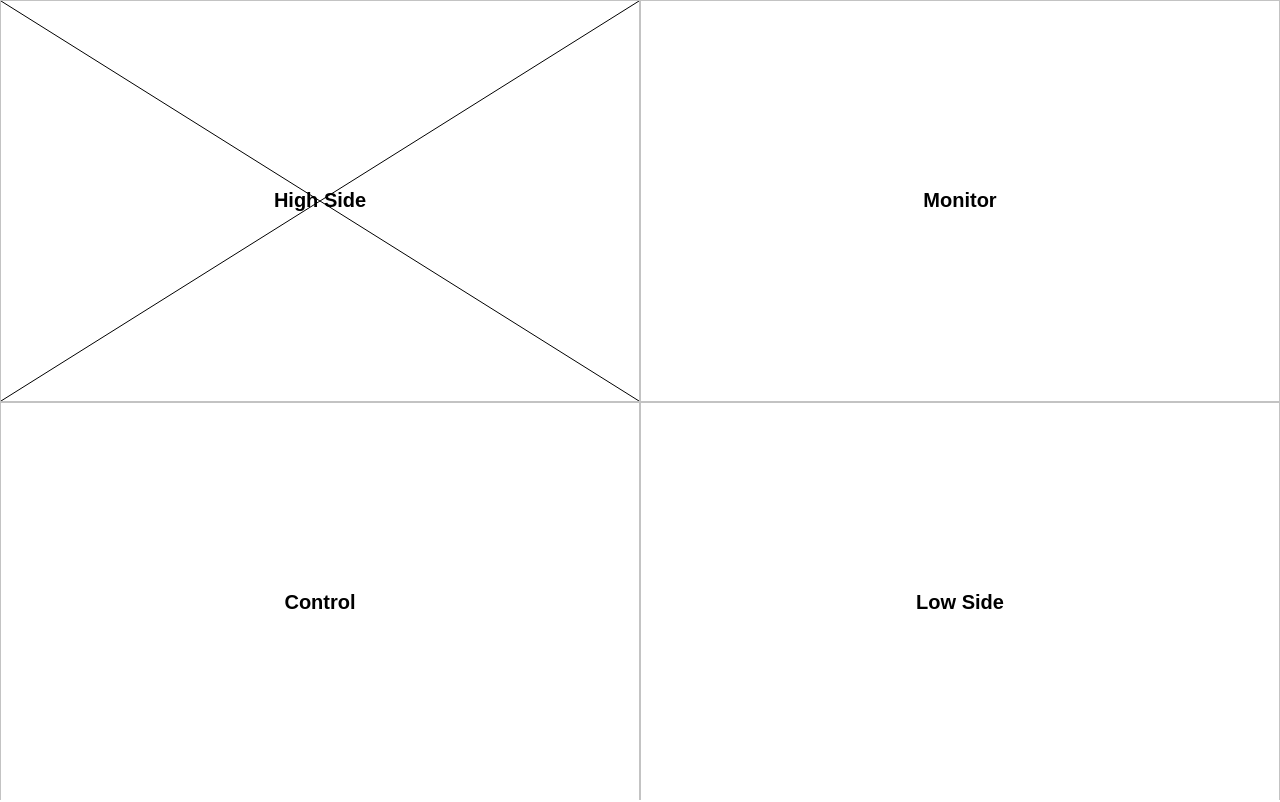
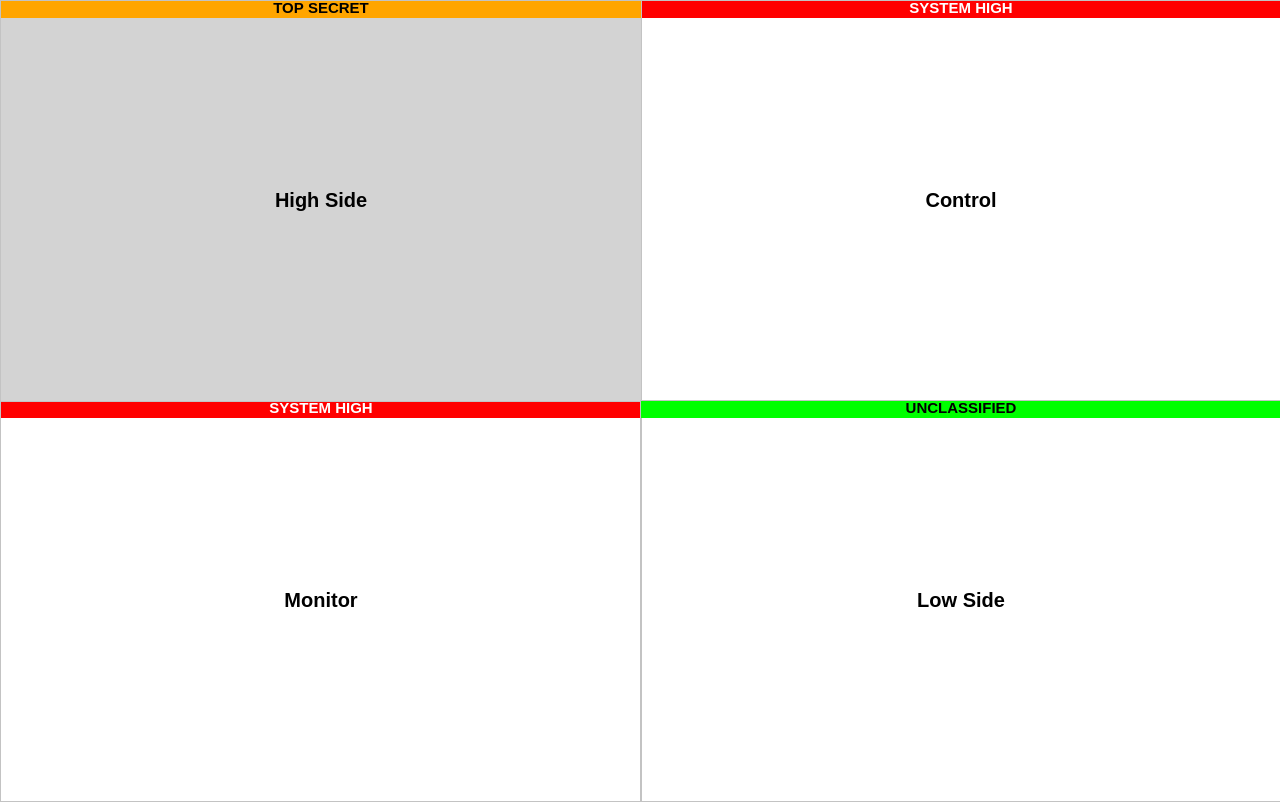
Before and after one commit to jloughry/turingwasright.com, a plain HTML site: page CDS_simulation_environment.html in a window 1280 px wide. Drawn offline with Linux system fonts and the light colour scheme.

Commit message:
classification banners with transparent canvases

```diff
--- a/CDS_simulation_environment.css
+++ b/CDS_simulation_environment.css
@@ -14,4 +14,5 @@ svg {
 canvas {
     border: 1px solid #c3c3c3;
     margin: 0px;
+    position: absolute;
 }
--- a/CDS_simulation_environment.html
+++ b/CDS_simulation_environment.html
@@ -12,18 +12,26 @@ transparent. -->
 <meta name="author" content="Joe Loughry"/>
 <meta name="description" content="CDS Simulation Environment"/>
 <link rel="icon" href="favicon.ico"/>
-<title>CDS Simulation Environment v0.3</title>
+<title>CDS Simulation Environment v0.4</title>
 </head>
 <body>
 <div class="container">
     <canvas id="high_side_canvas">
-        Your web broswer does not support the &lt;canvas&gt; element.
+        Your web browser does not support the &lt;canvas&gt; element.
     </canvas><canvas id="monitoring_canvas">
-        Your web broswer does not support the &lt;canvas&gt; element.
+        Your web browser does not support the &lt;canvas&gt; element.
     </canvas><canvas id="control_canvas">
-        Your web broswer does not support the &lt;canvas&gt; element.
+        Your web browser does not support the &lt;canvas&gt; element.
     </canvas><canvas id="low_side_canvas">
-        Your web broswer does not support the &lt;canvas&gt; element.
+        Your web browser does not support the &lt;canvas&gt; element.
+    </canvas><canvas id="high_side_classification_banner_canvas">
+        Your web browser does not support the &lt;canvas&gt; element.
+    </canvas><canvas id="low_side_classification_banner_canvas">
+        Your web browser does not support the &lt;canvas&gt; element.
+    </canvas><canvas id="control_classification_banner_canvas">
+        Your web browser does not support the &lt;canvas&gt; element.
+    </canvas><canvas id="monitoring_classification_banner_canvas">
+        Your web browser does not support the &lt;canvas&gt; element.
     </canvas>
 </div>
 <script src="CDS_simulation_environment.js">
--- a/CDS_simulation_environment.js
+++ b/CDS_simulation_environment.js
@@ -1,8 +1,65 @@
-function resize_to_fit(canvas_name) {
+function size_and_position(canvas_name) {
     var canvas = document.getElementById(canvas_name);
+    var context = canvas.getContext("2d");
+    var center_x = window.innerWidth / 2;
+    var center_y = window.innerHeight / 2;
 
-    canvas.height = window.innerHeight / 2;
-    canvas.width = window.innerWidth / 2 - 2;
+    // Size the canvas to fit.
+    canvas.width = center_x;
+    canvas.height = center_y;
+
+    // Position the canvas in the window.
+    center_x += "px";
+    center_y += "px";
+
+    // Not defined inside the switch block because needed in this scope.
+    var position_left; // undefined
+    var position_top; // undefined
+
+    switch(canvas_name) {
+        case "high_side_canvas":
+            position_left = "0px";
+            position_top = "0px";
+            context.fillStyle = "lightgrey";
+            context.fillRect(0, 0, canvas.width, canvas.height);
+            canvas.style.zIndex = 1;
+            break;
+        case "high_side_classification_banner_canvas":
+            position_left = "0px";
+            position_top = "0px";
+            canvas.style.zIndex = 99;
+            break;
+        case "low_side_canvas":
+            position_left = center_x;
+            position_top = center_y;
+            break;
+        case "low_side_classification_banner_canvas":
+            position_left = center_x;
+            position_top = center_y;
+            canvas.style.zIndex = 99;
+            break;
+        case "monitoring_canvas":
+            position_left = "0px";
+            position_top = center_y;
+            break;
+        case "monitoring_classification_banner_canvas":
+            position_left = "0px";
+            position_top = center_y;
+            break;
+        case "control_canvas":
+            position_left = center_x;
+            position_top = "0px"
+            break;
+        case "control_classification_banner_canvas":
+            position_left = center_x;
+            position_top = "0px"
+            break;
+        default:
+            alert("incipient wombat yellow");
+            break;
+    }
+    canvas.style.top = position_top;
+    canvas.style.left = position_left;
 }
 
 function label(canvas_name, label) {
@@ -12,26 +69,47 @@ function label(canvas_name, label) {
     context.font = "bold 20px sans-serif";
     context.textBaseline = "middle";
     context.textAlign = "center";
+    context.fillStyle = "black";
     context.fillText(label, canvas.width / 2, canvas.height / 2);
 }
 
-function xOut(canvas_name) {
+function classify(canvas_name, security_label) {
     var canvas = document.getElementById(canvas_name);
     var context = canvas.getContext("2d");
+    var banner_height = 17;
 
-    context.moveTo(0,0);
-    context.lineTo(canvas.width,canvas.height);
-    context.moveTo(canvas.width,0);
-    context.lineTo(0,canvas.height);
-    context.strokeStyle = "#000000";
-    context.stroke();
-}
-
-function resize_all() {
-    resize_to_fit("high_side_canvas");
-    resize_to_fit("low_side_canvas");
-    resize_to_fit("monitoring_canvas");
-    resize_to_fit("control_canvas");
+    switch(security_label) {
+        case "UNCLASSIFIED":
+            context.fillStyle = "lime";
+            context.fillRect(0, 0, canvas.width, banner_height);
+            context.fillStyle = "black";
+            context.font = "bold 15px sans-serif";
+            context.textBaseline = "top";
+            context.textAlign = "center";
+            context.fillText("UNCLASSIFIED", canvas.width / 2, 0);
+            break;
+        case "TOP SECRET":
+            context.fillStyle = "orange";
+            context.fillRect(0, 0, canvas.width, banner_height);
+            context.fillStyle = "black";
+            context.font = "bold 15px sans-serif";
+            context.textBaseline = "top";
+            context.textAlign = "center";
+            context.fillText("TOP SECRET", canvas.width / 2, 0);
+            break;
+        case "SYSTEM HIGH":
+            context.fillStyle = "red";
+            context.fillRect(0, 0, canvas.width, banner_height);
+            context.fillStyle = "white";
+            context.font = "bold 15px sans-serif";
+            context.textBaseline = "top";
+            context.textAlign = "center";
+            context.fillText("SYSTEM HIGH", canvas.width / 2, 0);
+            break;
+        default:
+            alert("green spider maiden");
+            break;
+    }
 }
 
 function label_all() {
@@ -42,9 +120,19 @@ function label_all() {
 }
 
 function initialise() {
-    resize_all();
+    size_and_position("high_side_canvas");
+    size_and_position("high_side_classification_banner_canvas");
+    classify("high_side_classification_banner_canvas", "TOP SECRET");
+    size_and_position("low_side_canvas");
+    size_and_position("low_side_classification_banner_canvas");
+    classify("low_side_classification_banner_canvas", "UNCLASSIFIED");
+    size_and_position("monitoring_canvas");
+    size_and_position("monitoring_classification_banner_canvas");
+    classify("monitoring_classification_banner_canvas", "SYSTEM HIGH");
+    size_and_position("control_canvas");
+    size_and_position("control_classification_banner_canvas");
+    classify("control_classification_banner_canvas", "SYSTEM HIGH");
     label_all();
-    xOut("high_side_canvas")
 }
 
 window.onload = function() {
```
Also changed, not shown: 1 other file.
